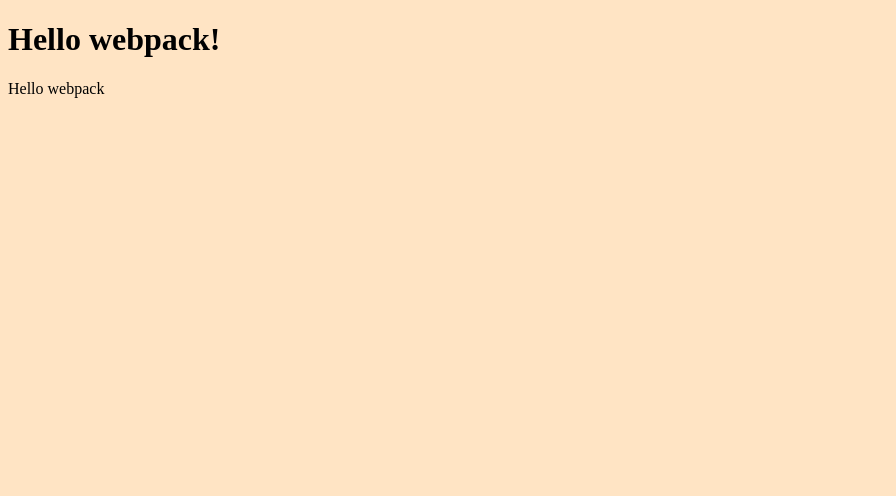
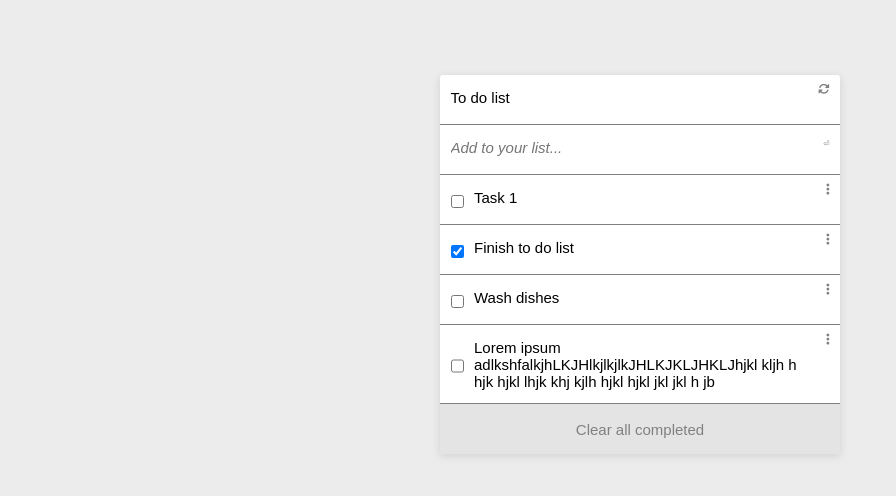
Before and after one commit to akucintavalent/to-do-list, a website built with webpack: page src/index.html in a window 1280 px wide. Shown: the whole page, without its empty margins (0-896 px from the left). Built offline with nearby package versions, Linux system fonts and the light colour scheme.

Commit message:
Finish list structure

```diff
--- a/src/index.html
+++ b/src/index.html
@@ -4,8 +4,37 @@
     <meta charset="UTF-8">
     <meta name="viewport" content="width=device-width, initial-scale=1.0">
     <title>Wbpack Exercise</title>
+    <script src="https://kit.fontawesome.com/c4f9b857f0.js" crossorigin="anonymous"></script>
 </head>
 <body>
-    <h1>Hello webpack!</h1>
+    <ul id="to-do-list">
+      <li class="title">
+        <h2 title="To do list">To do list</h2>
+        <i class="fas fa-sync-alt fa-xs"></i>
+      </li>
+      <li class="input">
+        <input type="text" placeholder="Add to your list...">
+        <span class="return-symbol">⏎</span>
+      </li>
+      <li class="item">
+        <input type="checkbox">
+        <p class="description">Double-tap to edit</p>
+        <i class="fas fa-ellipsis-v fa-sm"></i>
+      </li>
+      <!-- <li class="item">
+        <input type="checkbox">
+        <p class="description">Second task</p>
+        <i class="fas fa-ellipsis-v fa-lg"></i>
+      </li>
+      <li class="item">
+        <input type="checkbox">
+        <p class="description">Lorem, ipsum dolor sit amet consectetur adipisicing elit. Voluptatem aliquam illo fugiat possimus maxime consequuntur rerum, aspernatur corrupti quo alias sequi modi hic doloribus perferendis veritatis et! Alias, aspernatur repellat.
+        Natus cumque accusantium molestiae soluta alias repellat, ab esse provident inventore aperiam dolor cum odit laudantium, a consectetur? Fugiat libero ab hic magnam rerum voluptate cupiditate corrupti quo tempore optio.</p>
+        <i class="fas fa-ellipsis-v fa-lg"></i>
+      </li> -->
+      <li class="clear-completed-button">
+        <span>Clear all completed</span>
+      </li>
+    </ul>
 </body>
 </html>
--- a/src/index.js
+++ b/src/index.js
@@ -1,14 +1,40 @@
-import _ from "lodash";
-import './style.css'
+import './style.css';
 
-function component() {
-  const element = document.createElement("div");
+const toDoList = [
+  {
+    id: 1,
+    description: 'Task 1',
+    completed: false,
+  },
+  {
+    id: 2,
+    description: 'Finish to do list',
+    completed: true,
+  },
+  {
+    id: 3,
+    description: 'Wash dishes',
+    completed: false,
+  },
+  {
+    id: 4,
+    description: 'Lorem ipsum adlkshfalkjhLKJHlkjlkjlkJHLKJKLJHKLJhjkl kljh h  hjk hjkl lhjk khj kjlh hjkl hjkl jkl jkl h   jb',
+    completed: false,
+  },
+];
 
-  // Lodash, currently included via a script, is required for this line to work
-  // Lodash, now imported by this script
-  element.innerHTML = _.join(["Hello", "webpack"], " ");
+const displayList = () => {
+  const container = document.getElementById('to-do-list');
+  const clearCompletedButton = document.querySelector('.clear-completed-button');
+  const itemElement = document.querySelector('.item');
 
-  return element;
-}
+  toDoList.forEach((item) => {
+    const itemElementCopy = itemElement.cloneNode(true);
+    itemElementCopy.children[1].innerText = item.description;
+    itemElementCopy.children[0].checked = item.completed;
+    container.insertBefore(itemElementCopy, clearCompletedButton);
+  });
+  itemElement.remove();
+};
 
-document.body.appendChild(component());
+displayList();
--- a/src/style.css
+++ b/src/style.css
@@ -1,3 +1,83 @@
 body {
-  background-color: bisque;
+  background-color: rgb(236, 236, 236);
+  display: flex;
+  justify-content: center;
+  margin-top: 5em;
 }
+
+* {
+  font-family: sans-serif;
+  font-size: 15px;
+  font-weight: 200;
+  box-sizing: border-box;
+  margin: 0;
+  padding: 0;
+}
+
+#to-do-list {
+  background-color: #fff;
+  box-shadow: rgba(99, 99, 99, 0.2) 0px 2px 8px 0px;
+  box-sizing: border-box;
+  max-width: 400px;
+  width: 50vw;
+  min-width: 300px;
+  list-style-type: none;
+  border-radius: 3px;
+}
+
+#to-do-list > * {
+  display: flex;
+  border-bottom: 1px solid gray;
+  min-height: 50px;
+  padding: 0.9em 0.7em;
+  /* align-items: center; */
+}
+
+.title h2 {
+  margin-right: auto;
+  font-weight: 400;
+}
+
+.input input {
+  border: 0;
+  height: 100%;
+  width: 90%;
+  margin-right: auto;
+}
+
+.input input::placeholder {
+  font-style: italic;
+  font-weight: 200;
+}
+
+.input input:focus {
+  border: 0;
+}
+
+.return-symbol {
+  font-size: 0.5em;
+  font-family: arial;
+  color: gray;
+}
+
+.description {
+  flex-grow: 1;
+  margin: 0 0.7em;
+}
+
+.item input {
+  margin-top: 0.2em;
+}
+
+.clear-completed-button {
+  justify-content: center;
+  align-items: center;
+  border-bottom: 0 !important;
+  background: rgb(228, 228, 228);
+  color: gray;
+}
+
+.fa-ellipsis-v,
+.fa-sync-alt {
+  color: gray;
+}
--- a/webpack.config.js
+++ b/webpack.config.js
@@ -3,6 +3,8 @@ const HtmlWebpackPlugin = require('html-webpack-plugin');
 
 module.exports = {
   entry: './src/index.js',
+  mode: 'development',
+  devtool: 'inline-source-map',
   devServer: {
     static: './dist',
   },
```
Also changed, not shown: package.json (+12 -1 lines), .eslintrc.json (added), .github/workflows/linters.yml (added), .stylelintrc.json (added), dist/index.html, dist/main.js, dist/main.js.LICENSE.txt (deleted), 2 other files.
